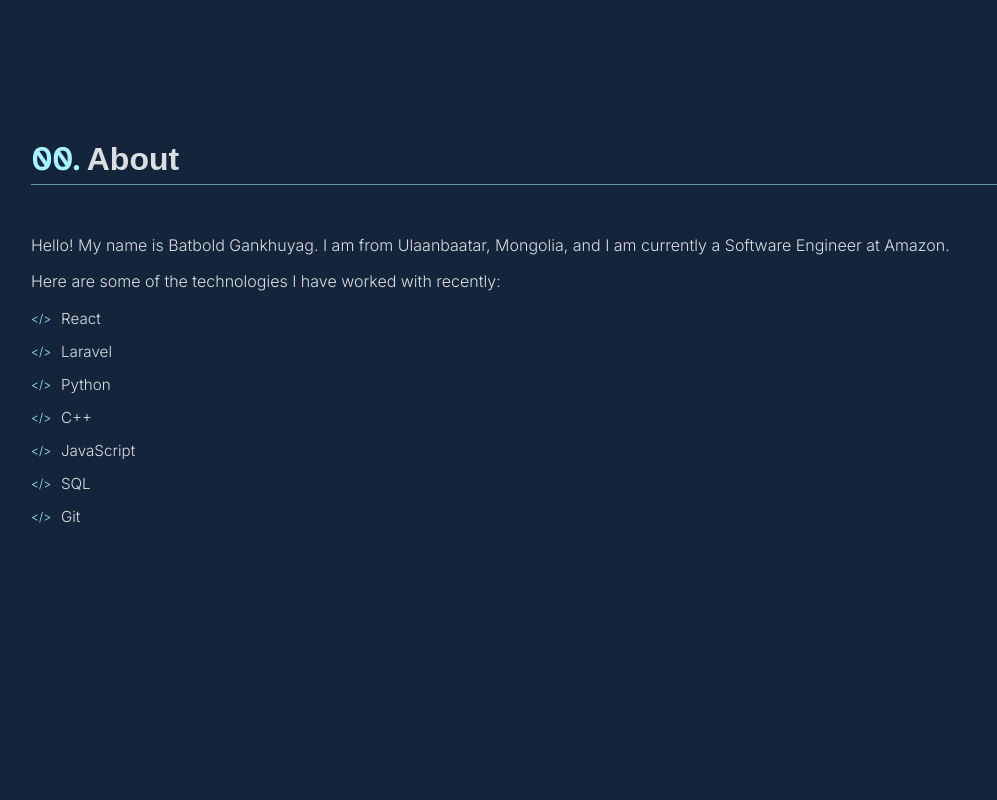
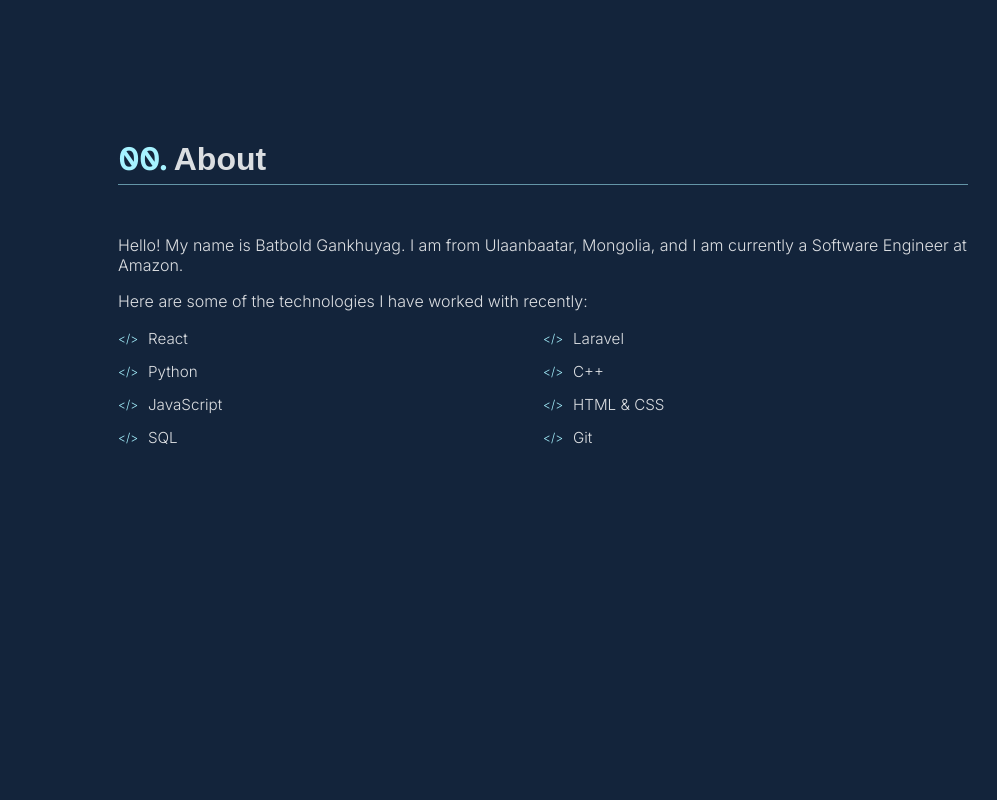
Before and after one commit to bgankhuyag/personal-web, a React (Create React App) app: page / in a window 1280 px wide. Shown: the part 680-1480 px from the top of the page, without its empty margins (97-1094 px from the left). Built offline with nearby package versions, Linux system fonts and the light colour scheme; a web font is replaced by a local one.

Commit message:
Style changes to about section

```diff
--- a/src/components/about/index.js
+++ b/src/components/about/index.js
@@ -19,12 +19,13 @@ const About = () => {
         <p>
           Here are some of the technologies I have worked with recently:
         </p>
-        <ul>
+        <ul className='skills'>
           <BulletPoint elem={"React"}></BulletPoint>
           <BulletPoint elem={"Laravel"}></BulletPoint>
           <BulletPoint elem={"Python"}></BulletPoint>
           <BulletPoint elem={"C++"}></BulletPoint>
           <BulletPoint elem={"JavaScript"}></BulletPoint>
+          <BulletPoint elem={"HTML & CSS"}></BulletPoint>
           <BulletPoint elem={"SQL"}></BulletPoint>
           <BulletPoint elem={"Git"}></BulletPoint>
         </ul>
--- a/src/components/styles.css
+++ b/src/components/styles.css
@@ -4,7 +4,22 @@
 
 .body-text {
   font-family: 'Inter', sans-serif;
-  /* color: var(--honeydew); */
+}
+
+.about {
+  max-width: 850px;
+  margin: auto;
+}
+
+.skills {
+  display: grid;
+  grid-template-columns: 1fr 1fr;
+}
+
+@media only screen and (max-width: 420px) {
+  .skills {
+    display: block;
+  }
 }
 
 .header {
@@ -543,8 +558,6 @@ li {
 .contact-content {
   text-align: center;
   font-size: 1.2rem;
-  /* margin: auto; */
-  /* width: 80%; */
 }
 
 .contact-link {
```
